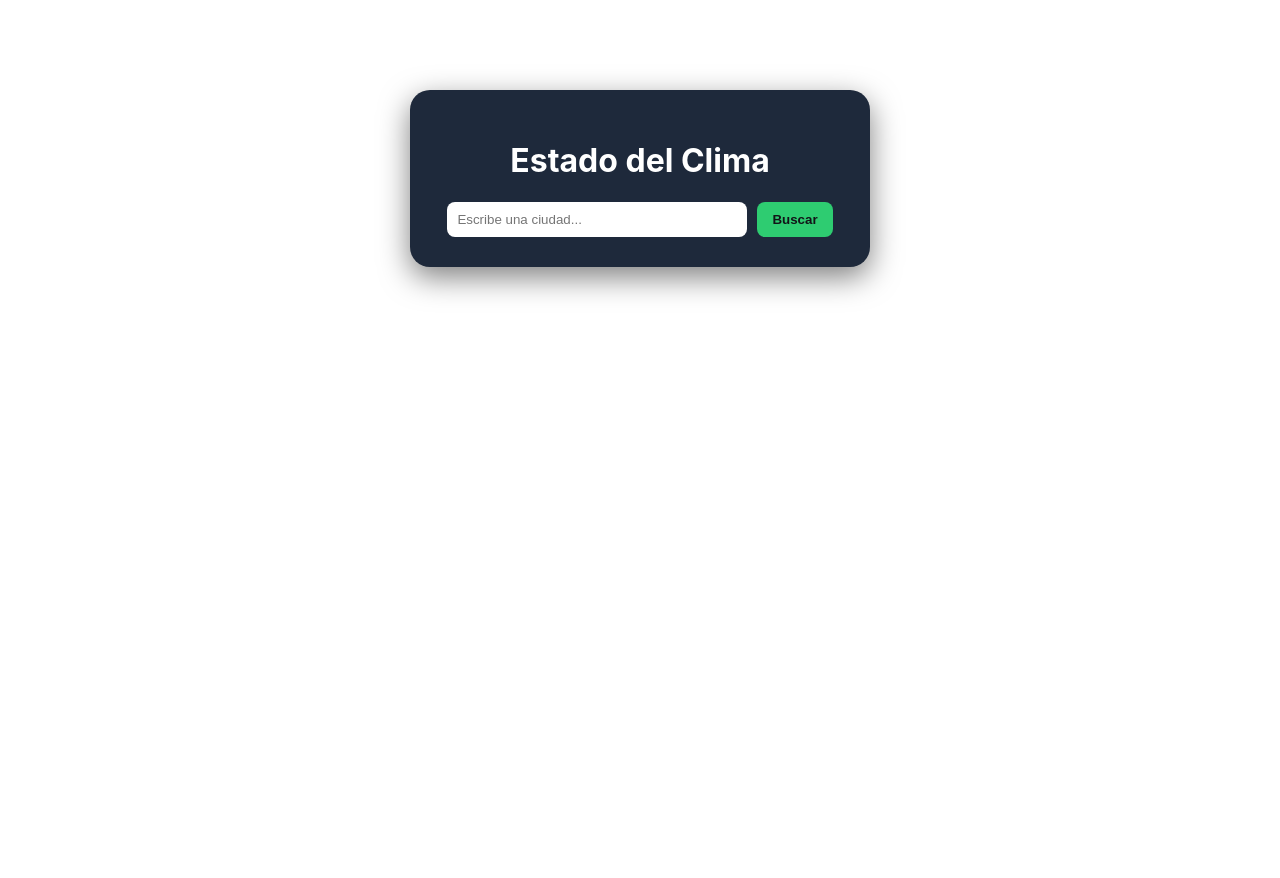
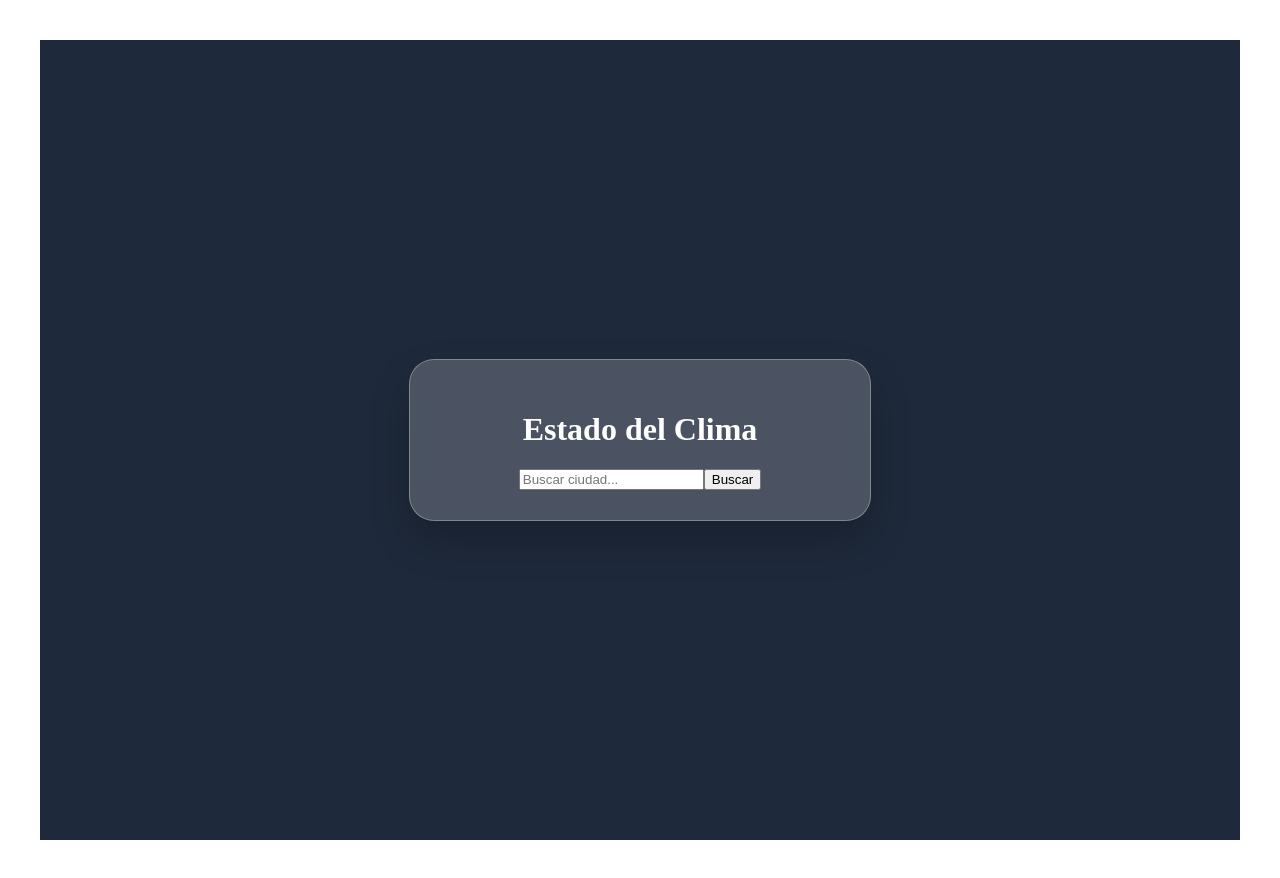
Before and after one commit to candelario02/mi-app-clima, a React (Vite) app: page / in a window 1280 px wide. Before the commit the page ends 800 px from the top, so only its background shows below. Built offline with nearby package versions, Linux system fonts and the light colour scheme.

Commit message:
Fondo dinámico y diseño de tarjeta

```diff
--- a/src/App.jsx
+++ b/src/App.jsx
@@ -6,7 +6,7 @@ function App() {
   const [clima, setClima] = useState(null)
 
   const fetchClima = async () => {
-    const API_KEY = '4f89bdddcd34913cecd9de966eed5f19' // Luego te ayudo a conseguirla
+    const API_KEY = '4f89bdddcd34913cecd9de966eed5f19'
     const url = `https://api.openweathermap.org/data/2.5/weather?q=${ciudad}&appid=${API_KEY}&units=metric&lang=es`
 
     try {
@@ -22,13 +22,26 @@ function App() {
     }
   }
 
+  // Define el color del cielo exterior
+  const obtenerCieloExterior = () => {
+    if (!clima) return 'app-main default-sky';
+    const temp = clima.main.temp;
+    const estado = clima.weather[0].main.toLowerCase();
+
+    if (temp > 28 || estado.includes('clear')) return 'app-main sunny-sky';
+    if (estado.includes('cloud')) return 'app-main cloudy-sky';
+    if (estado.includes('rain')) return 'app-main rainy-sky';
+    return 'app-main default-sky';
+  };
+
   return (
-    <div className="weather-container">
+    <div className={obtenerCieloExterior()}>
+      <div className="glass-card">
         <h1>Estado del Clima</h1>
-      <div className="search-box">
+        <div className="search-bar">
           <input
             type="text"
-          placeholder="Escribe una ciudad..."
+            placeholder="Buscar ciudad..."
             value={ciudad}
             onChange={(e) => setCiudad(e.target.value)}
           />
@@ -36,16 +49,28 @@ function App() {
         </div>
 
         {clima && (
-        <div className="weather-info">
+          <div className="weather-data">
             <h2>{clima.name}, {clima.sys.country}</h2>
-          <p className="temp">{Math.round(clima.main.temp)}°C</p>
-          <p className="desc">{clima.weather[0].description}</p>
-          <div className="details">
-            <span>Humedad: {clima.main.humidity}%</span>
-            <span>Viento: {clima.wind.speed} m/s</span>
+
+            {/* Imagen ilustrativa dentro del cuadro */}
+            <div className="illustration-container">
+              <img
+                src={`https://openweathermap.org/img/wn/${clima.weather[0].icon}@4x.png`}
+                alt="weather-illustration"
+                className="big-icon"
+              />
+            </div>
+
+            <p className="big-temp">{Math.round(clima.main.temp)}°C</p>
+            <p className="status-text">{clima.weather[0].description}</p>
+
+            <div className="info-grid">
+              <p>Humedad: {clima.main.humidity}%</p>
+              <p>Viento: {clima.wind.speed} m/s</p>
             </div>
           </div>
         )}
+      </div>
     </div>
   )
 }
--- a/src/index.css
+++ b/src/index.css
@@ -1,34 +1,50 @@
-.weather-container {
-  max-width: 400px;
-  margin: 50px auto;
-  text-align: center;
-  font-family: 'Inter', sans-serif;
-  background: #1e293b;
-  padding: 30px;
-  border-radius: 20px;
-  color: white;
-  box-shadow: 0 10px 30px rgba(0,0,0,0.5);
+/* Contenedor Exterior: El Cielo */
+.app-main {
+  min-height: 100vh;
+  display: flex;
+  justify-content: center;
+  align-items: center;
+  transition: background 1s ease;
 }
 
-input {
-  padding: 10px;
-  border-radius: 8px;
-  border: none;
-  width: 70%;
-  margin-right: 10px;
+.default-sky { background: #1e293b; }
+.sunny-sky { background: linear-gradient(to bottom, #4facfe, #00f2fe); } /* Azul cielo brillante */
+.cloudy-sky { background: linear-gradient(to bottom, #757f9a, #d7dde8); } /* Gris azulado */
+.rainy-sky { background: linear-gradient(to bottom, #2c3e50, #000000); } /* Oscuro */
+
+/* Tarjeta Interior (El cuadrado) */
+.glass-card {
+  background: rgba(255, 255, 255, 0.2);
+  backdrop-filter: blur(15px);
+  padding: 30px;
+  border-radius: 25px;
+  width: 90%;
+  max-width: 400px;
+  text-align: center;
+  color: white;
+  border: 1px solid rgba(255, 255, 255, 0.3);
+  box-shadow: 0 20px 40px rgba(0,0,0,0.2);
 }
 
-button {
-  padding: 10px 15px;
-  background: #2ecc71;
-  border: none;
-  border-radius: 8px;
-  color: #121418;
-  font-weight: bold;
-  cursor: pointer;
+/* El Icono o Sol dentro del cuadro */
+.big-icon {
+  width: 160px;
+  filter: drop-shadow(0 0 20px rgba(255, 255, 255, 0.6));
+  animation: bounce 3s ease-in-out infinite;
 }
 
-.weather-info { margin-top: 30px; }
-.temp { font-size: 4rem; font-weight: bold; margin: 10px 0; color: #2ecc71; }
-.desc { text-transform: capitalize; color: #94a3b8; font-size: 1.2rem; }
-.details { display: flex; justify-content: space-around; margin-top: 20px; font-size: 0.9rem; }
+@keyframes bounce {
+  0%, 100% { transform: translateY(0); }
+  50% { transform: translateY(-15px); }
+}
+
+.big-temp {
+  font-size: 5rem;
+  font-weight: bold;
+  margin: 10px 0;
+  color: #ffcc00; /* Color sol para la temperatura */
+  text-shadow: 2px 2px 10px rgba(0,0,0,0.2);
+}
+
+.status-text { text-transform: capitalize; font-size: 1.2rem; }
+.info-grid { display: flex; justify-content: space-around; font-size: 0.9rem; margin-top: 20px; }
```
Lines whose indentation alone changed are shown as unchanged.
